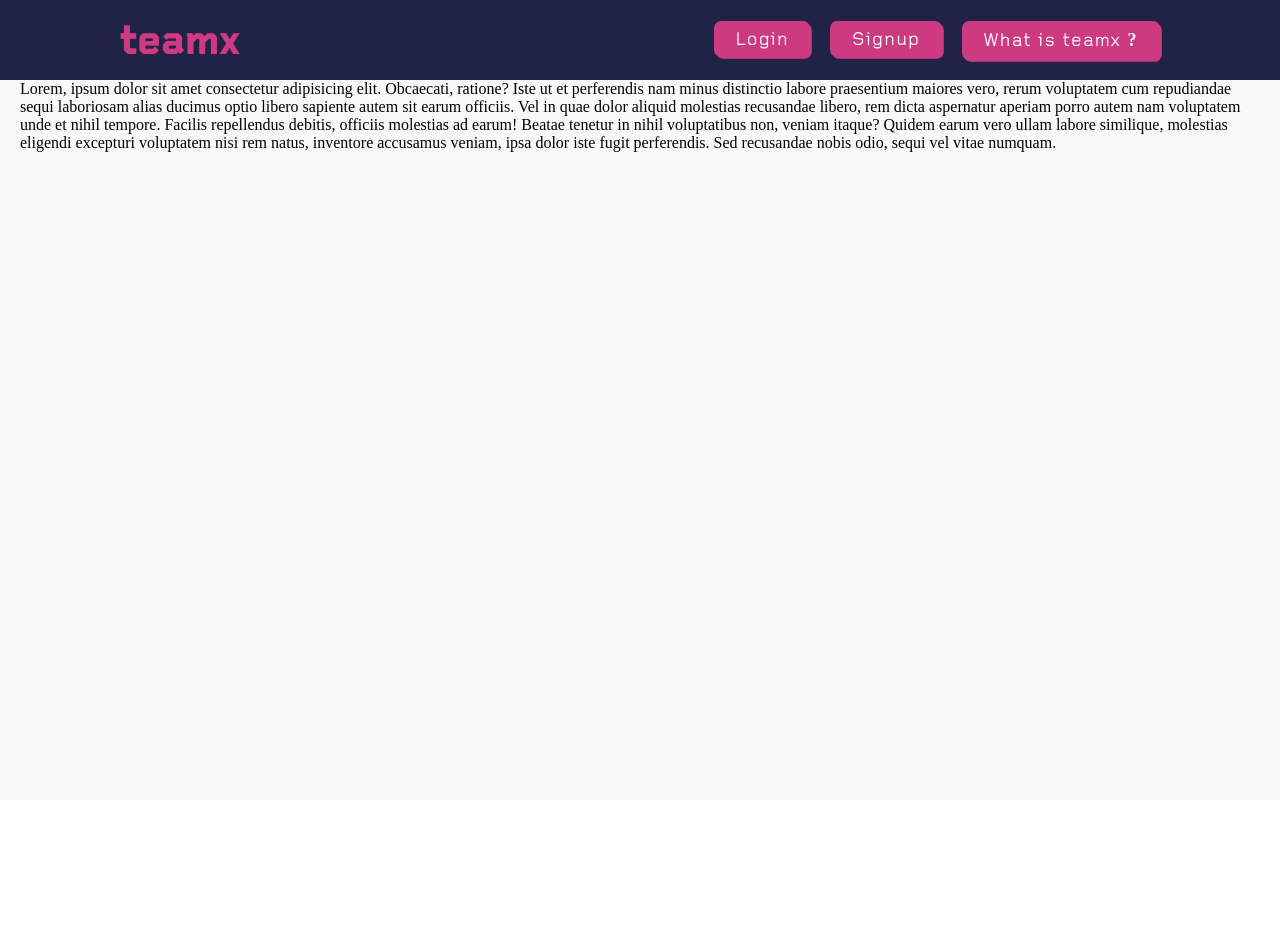
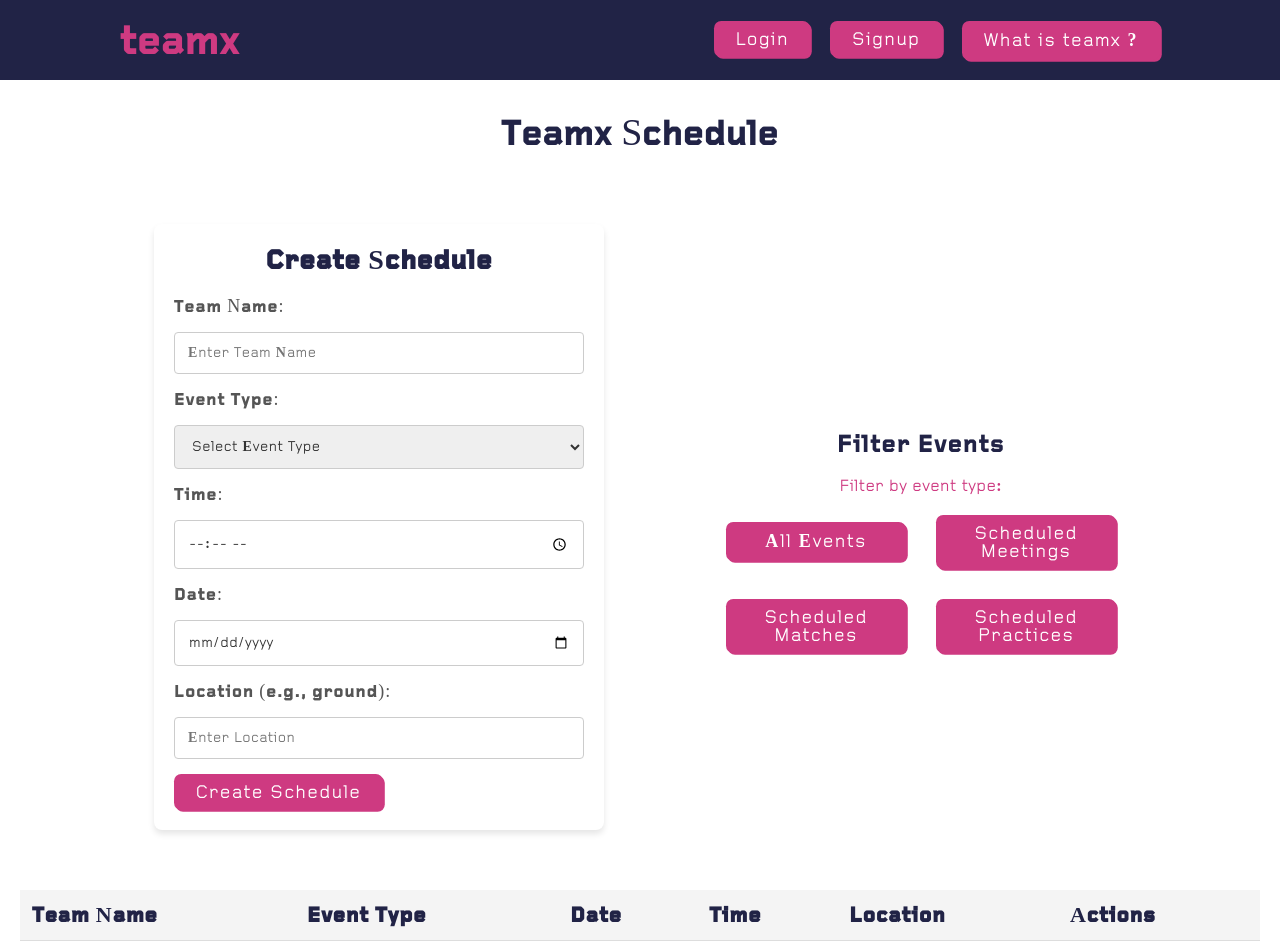
Before and after one commit to Rajeshbabu21/TeamX, a React (Vite) app in the folder Sports-Sphere/: page /Schedule in a window 1280 px wide. Shown: the top 952 px of the page. Before the commit the page ends 800 px from the top, so only its background shows below. Built offline with nearby package versions, Linux system fonts and the light colour scheme.

Commit message:
Added Schedule Page

```diff
--- a/Sports-Sphere/src/Pages/Create/create.css
+++ b/Sports-Sphere/src/Pages/Create/create.css
@@ -8,6 +8,7 @@
  justify-content: center;
  margin-top: 80px;
 }
+
 
 
 
--- a/Sports-Sphere/src/Pages/Schedule/Schedule.jsx
+++ b/Sports-Sphere/src/Pages/Schedule/Schedule.jsx
@@ -1,10 +1,224 @@
-import React from 'react'
+import React, { useState } from 'react'
+import './schedule.css'
+import { v4 as uuid } from 'uuid'
 
 const Schedule = () => {
+  const [Users, setUsers] = useState([])
+  const [Usersinfo, setUsersinfo] = useState({
+    id: uuid(),
+    name: '',
+    date: '',
+    time: '',
+    location: '',
+    sport: '', // This is used for Event Type
+  })
+
+  const [isEditing, setIsEditing] = useState(false)
+  const [editId, setEditId] = useState(null)
+  const [error, setError] = useState('')
+  const [filter, setFilter] = useState('') // State for the selected filter
+
+  const handleChange = (e) => {
+    const { name, value } = e.target
+    setUsersinfo((currentInfo) => ({
+      ...currentInfo,
+      [name]: value,
+    }))
+  }
+
+  const addData = (e) => {
+    e.preventDefault()
+    if (
+      !Usersinfo.name ||
+      !Usersinfo.date ||
+      !Usersinfo.time ||
+      !Usersinfo.location ||
+      !Usersinfo.sport
+    ) {
+      setError('All fields are required.')
+      return
+    }
+
+    if (isEditing) {
+      setUsers((currentUsers) =>
+        currentUsers.map((user) =>
+          user.id === editId ? { ...user, ...Usersinfo } : user
+        )
+      )
+      setIsEditing(false)
+      setEditId(null)
+    } else {
+      setUsers((currentUsers) => [...currentUsers, Usersinfo])
+    }
+
+    setUsersinfo({
+      id: uuid(),
+      name: '',
+      date: '',
+      time: '',
+      location: '',
+      sport: '', // Reset the sport field after submission
+    })
+    setError('')
+  }
+
+  const deletedata = (id) => {
+    setUsers((currentUsers) => currentUsers.filter((user) => user.id !== id))
+  }
+
+  const editData = (id) => {
+    const userToEdit = Users.find((user) => user.id === id)
+    setUsersinfo(userToEdit)
+    setIsEditing(true)
+    setEditId(id)
+  }
+
+  const handleFilterChange = (eventType) => {
+    setFilter(eventType)
+  }
+
+  // Filtered users based on the selected filter
+  const filteredUsers = filter
+    ? Users.filter((user) => user.sport === filter)
+    : Users
+
   return (
-    <div className='main-content'>
-     Lorem, ipsum dolor sit amet consectetur adipisicing elit. Obcaecati, ratione? Iste ut et perferendis nam minus distinctio labore praesentium maiores vero, rerum voluptatem cum repudiandae sequi laboriosam alias ducimus optio libero sapiente autem sit earum officiis. Vel in quae dolor aliquid molestias recusandae libero, rem dicta aspernatur aperiam porro autem nam voluptatem unde et nihil tempore. Facilis repellendus debitis, officiis molestias ad earum! Beatae tenetur in nihil voluptatibus non, veniam itaque? Quidem earum vero ullam labore similique, molestias eligendi excepturi voluptatem nisi rem natus, inventore accusamus veniam, ipsa dolor iste fugit perferendis. Sed recusandae nobis odio, sequi vel vitae numquam.
+    <div className='main-contents'>
+      <h1 className='sh'>Teamx Schedule</h1>
+      <div className='divflexs'>
+        <div className='lefts'>
+          <div className='maindivs'>
+            <div className='form-containers'>
+              <h2 className='createteam'>
+                {isEditing ? 'Edit Schedule' : 'Create Schedule'}
+              </h2>
+              {error && <p className='error-message'>{error}</p>}
+              <form onSubmit={addData}>
+                <div className='input-group'>
+                  <label htmlFor='teamName'>Team Name:</label>
+                  <input
+                    type='text'
+                    id='teamName'
+                    value={Usersinfo.name}
+                    name='name'
+                    placeholder='Enter Team Name'
+                    onChange={handleChange}
+                  />
+                </div>
 
+                <div className='input-group'>
+                  <label htmlFor='sport'>Event Type:</label>
+                  <select
+                    id='sport'
+                    name='sport'
+                    value={Usersinfo.sport}
+                    onChange={handleChange}
+                  >
+                    <option value=''>Select Event Type</option>
+                    <option value='Meeting'>Meeting</option>
+                    <option value='Match'>Match</option>
+                    <option value='Practice'>Practice</option>
+                  </select>
+                </div>
+
+                <div className='input-group'>
+                  <label htmlFor='time'>Time:</label>
+                  <input
+                    type='time'
+                    id='time'
+                    value={Usersinfo.time}
+                    name='time'
+                    placeholder='Enter Time'
+                    onChange={handleChange}
+                  />
+                </div>
+
+                <div className='input-group'>
+                  <label htmlFor='date'>Date:</label>
+                  <input
+                    type='date'
+                    id='date'
+                    value={Usersinfo.date}
+                    name='date'
+                    onChange={handleChange}
+                  />
+                </div>
+
+                <div className='input-group'>
+                  <label htmlFor='location'>Location (e.g., ground):</label>
+                  <input
+                    type='text'
+                    id='location'
+                    value={Usersinfo.location}
+                    name='location'
+                    placeholder='Enter Location'
+                    onChange={handleChange}
+                  />
+                </div>
+
+                <button type='submit'>
+                  {isEditing ? 'Update Schedule' : 'Create Schedule'}
+                </button>
+              </form>
+            </div>
+
+            <div className='filter'>
+              <h1 className='filterh'>Filter Events</h1>
+              <p className='here'>Filter by event type:</p>
+              <div className='sbuts'>
+                <button onClick={() => handleFilterChange('')}>
+                  All Events
+                </button>
+                <button onClick={() => handleFilterChange('Meeting')}>
+                  Scheduled Meetings
+                </button>
+                <button onClick={() => handleFilterChange('Match')}>
+                  Scheduled Matches
+                </button>
+                <button onClick={() => handleFilterChange('Practice')}>
+                  Scheduled Practices
+                </button>
+              </div>
+            </div>
+          </div>
+        </div>
+
+        <div className='rights'>
+          <div className='datatables'>
+            <table>
+              <thead>
+                <tr>
+                  <th>Team Name</th>
+                  <th>Event Type</th>
+                  <th>Date</th>
+                  <th>Time</th>
+                  <th>Location</th>
+                  <th>Actions</th>
+                </tr>
+              </thead>
+              <tbody>
+                {filteredUsers.map((item) => (
+                  <tr key={item.id}>
+                    <td>{item.name}</td>
+                    <td>{item.sport}</td>
+                    <td>{item.date}</td>
+                    <td>{item.time}</td>
+                    <td>{item.location}</td>
+                    <div className='saction'>
+                      <td>
+                        <button onClick={() => editData(item.id)}>Edit</button>
+                        <button onClick={() => deletedata(item.id)}>
+                          Delete
+                        </button>
+                      </td>
+                    </div>
+                  </tr>
+                ))}
+              </tbody>
+            </table>
+          </div>
+        </div>
+      </div>
     </div>
   )
 }
--- a/Sports-Sphere/src/Pages/Schedule/schedule.css
+++ b/Sports-Sphere/src/Pages/Schedule/schedule.css
@@ -0,0 +1,174 @@
+.main-contents{
+ /* background-color: aquamarine; */
+
+ height: 100vh;
+ /* display: flex; */
+ /* margin-top: 80px; */
+ /* align-items: start; */
+ align-items: start;
+ padding-top: 80px;
+
+}
+
+.form-containers {
+  background-color: white;
+  /* height: 525px; */
+  padding: 20px;
+  border-radius: 8px;
+  box-shadow: 0 4px 6px rgba(0, 0, 0, 0.1);
+  width: 100%;
+  max-width: 450px;
+  letter-spacing: 1px;
+}
+
+
+/* .lefts{
+ width: 40%;
+
+} */
+
+.sh{
+ text-align: center;
+ /* margin-top: 30px; */
+ font-size: 38px;
+}
+
+
+
+.maindivs{
+ /* background-color: black; */
+ /* max-width: 300px; */
+ display: flex;
+ justify-content: center;
+ column-gap: 7rem;
+ /* background-color: #ddd; */
+
+}
+
+.filter{
+ text-align: center;
+ /* background-color: blue; */
+ /* max-width: 600px; */
+ padding: 10px;
+ /* background-color: #212346; */
+ /* max-width: 400px; */
+ display: flex;
+ /* display: grid; */
+ /* grid-template-columns: repeat(2,1fr); */
+ flex-direction: column;
+ align-items: center;
+ justify-content: center;
+
+}
+
+.filter button {
+  background: #ce3a81;
+  width: 180px;
+  font-family: 'head';
+  letter-spacing: 2px;
+  padding: 0.5em 1.2em;
+  font-weight: 700;
+  font-size: 18px;
+  color: white;
+  border: none;
+  border-radius: 0.4em;
+  box-shadow: 0.1em 0.1em #ce3a81;
+  cursor: pointer;
+}
+
+.filter button:hover {
+  transform: translate(-0.05em, -0.05em);
+  box-shadow: 0.15em 0.15em #212346;
+}
+
+.filter button:active {
+  transform: translate(0.05em, 0.05em);
+  box-shadow: 0.05em 0.05em #ce3a81;
+}
+
+.here{
+ color: #ce3a81;
+ font-family: head;
+ font-weight: 900;
+ letter-spacing: 1px;
+ margin-bottom: 20px;
+}
+
+.filterh{
+ text-align: center;
+ letter-spacing: 1px;
+ margin-bottom: 20px;
+}
+
+.divflexs{
+ /* display: grid; */
+ max-width: 1400px;
+ /* background-color: black; */
+ /* grid-template-columns: repeat(2,1fr); */
+  place-content: center;
+  margin: auto;
+  padding-top: 40px;
+
+}
+
+.datatables {
+  /* display: flex; */
+  /* justify-content: center; */
+  max-width: 1500px;
+  padding: 20px;
+  margin-top: 20px;
+  /* margin-left: 120px; */
+  letter-spacing: 1px;
+  /* background-color: #555; */
+}
+
+
+.sbuts{
+  /* display: flex; */
+  display: grid;
+  grid-template-columns: repeat(2,1fr);
+  flex-direction: column;
+  row-gap: 30px;
+  column-gap: 30px;
+  align-items: center;
+}
+
+
+
+.datatables table {
+  width: 100%;
+  border-collapse: collapse;
+  margin-top: 20px;
+  letter-spacing: 1px;
+}
+
+.datatables th {
+  padding: 12px;
+  text-align: left;
+  border-bottom: 1px solid #ddd;
+  font-family: content;
+  font-size: 22px;
+  color: #212346;
+  font-weight: 900;
+  letter-spacing: 1px;
+}
+
+.datatables td {
+  padding: 12px;
+  font-family: 'head';
+  font-weight: 700;
+  font-size: 18px;
+  text-align: left;
+  border-bottom: 1px solid #ddd;
+  color: #555;
+}
+
+
+
+.datatables th {
+  background-color: #f4f4f4;
+}
+
+.saction button{
+ margin-left: 20px;
+}
```
